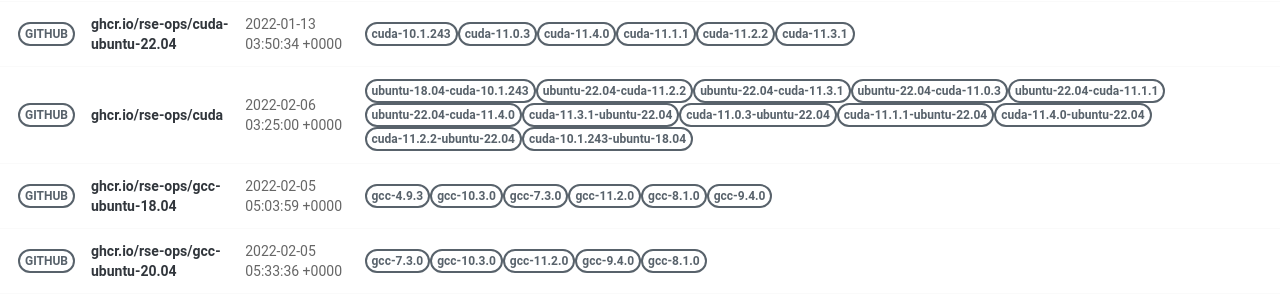
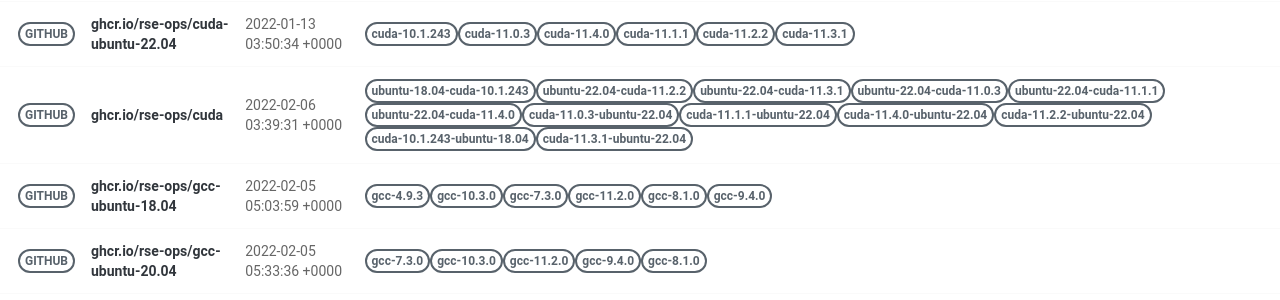
Before and after one commit to rse-ops/docker-images, a Jekyll site: the page built from pages/index.md, in a window 1280 px wide. Shown: the part 428-728 px from the top of the page. Built offline with Jekyll 4.4.1, drawn with Linux system fonts in a browser that asks for light colours; nearby versions of some CDN libraries.

Commit message:
Automated push to update library 2022-02-06

```diff
--- a/_library/ghcr.io-rse-ops-cuda.md
+++ b/_library/ghcr.io-rse-ops-cuda.md
@@ -1,7 +1,7 @@
 ---
 layout: container
 name: ghcr.io/rse-ops/cuda
-updated_at: 2022-02-06 03:25:00.627680
+updated_at: 2022-02-06 03:39:31.104816
 
 
 container_url: https://github.com/orgs/rse-ops/packages/container/package/cuda
```
Also changed, not shown: other parts of _library/ghcr.io-rse-ops-cuda.md (+3 -3 lines).
